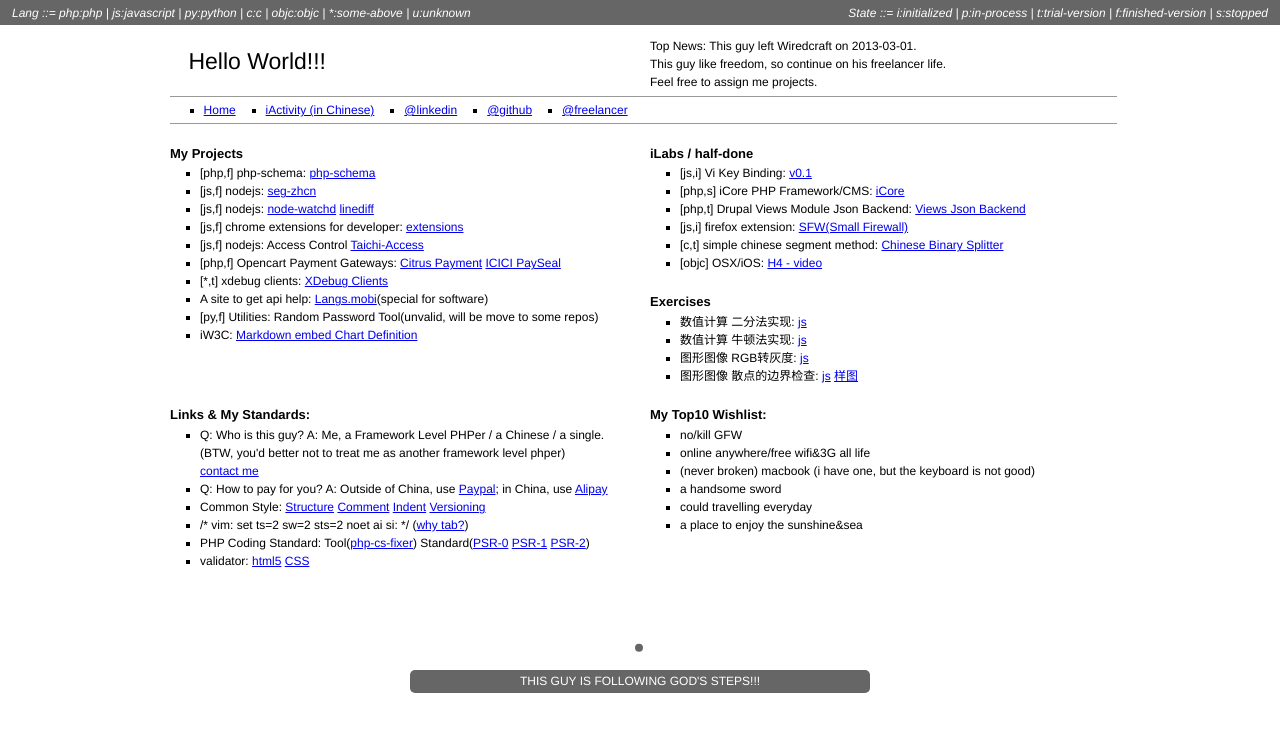
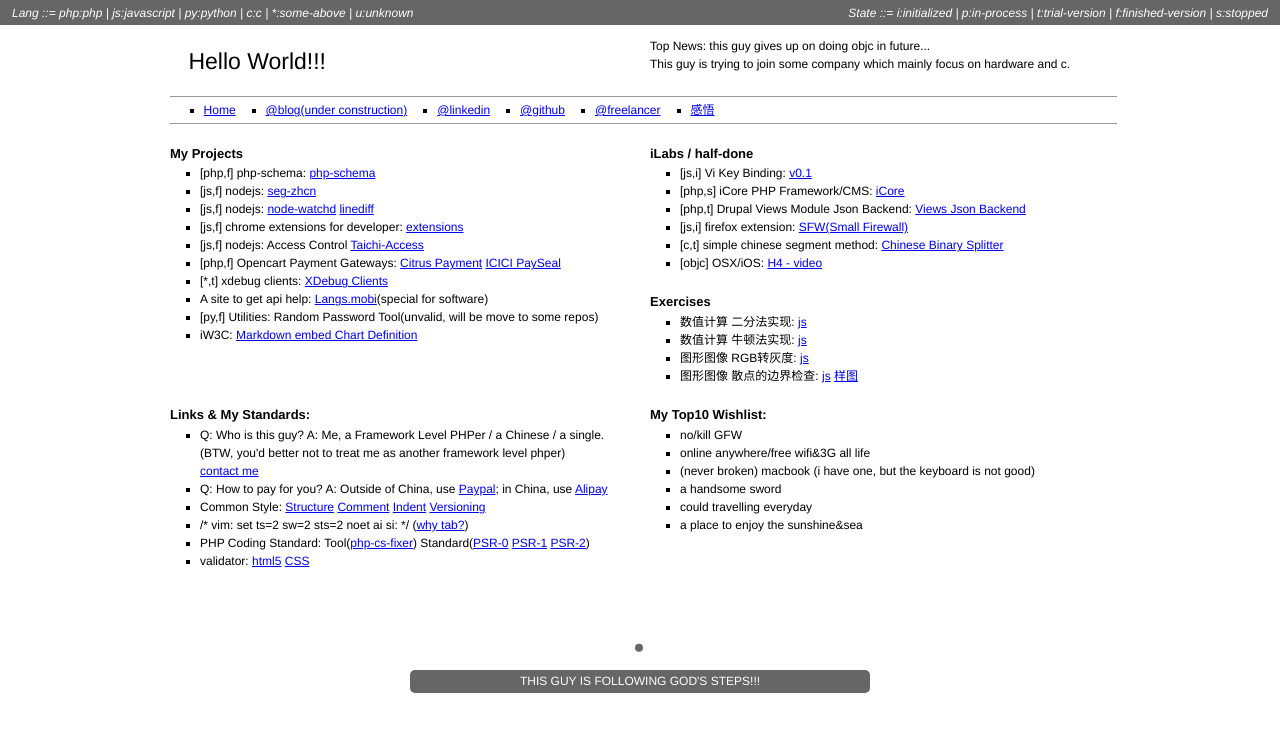
Before and after one commit to yarcowang/yarcowang.github.io, a Jekyll site: the page built from index.html, in a window 1280 px wide. Shown: the top 732 px of the page. Built offline with Jekyll 4.4.1, drawn with Linux system fonts in a browser that asks for light colours.

Commit message:
remove objc; and tech blog link

```diff
--- a/_includes/header.html
+++ b/_includes/header.html
@@ -11,7 +11,7 @@
 
 <div id="bar">
 	<div class="left">
-		Lang ::= php:php | js:javascript | py:python | c:c | objc:objc | *:some-above | u:unknown
+		Lang ::= php:php | js:javascript | py:python | c:c | *:some-above | u:unknown
 	</div>
 	<div class="right">
 		State ::= i:initialized | p:in-process | t:trial-version | f:finished-version | s:stopped
@@ -23,18 +23,18 @@
 		<h2>Hello World!!!</h2>
 	</div>
 	<div id="job">
-		Top News: This guy left Wiredcraft on 2013-03-01. <br />
-		This guy like freedom, so continue on his freelancer life. <br />
-		Feel free to assign me projects.
+		Top News: this guy gives up on doing objc in future... <br />
+		This guy is trying to join some company which mainly focus on hardware and c.<br />
 	</div>
 </header>
 
 <nav>
 	<ul>
 		<li><a href="{{site.url}}">Home</a></li>
-		<li><a href="http://yco.bbish.net">iActivity (in Chinese)</a></li>
+		<li><a href="http://yco.bbish.net">@blog(under construction)</a></li>
 		<li><a href="http://www.linkedin.com/in/yarcowang">@linkedin</a></li>
 		<li><a href="https://github.com/yarcowang">@github</a></li>
 		<li><a href="http://www.freelancer.com/u/yarco.html">@freelancer</a></li>
+		<li><a href="http://yarco.diandian.com">感悟</a></li>
 	</ul>
 </nav>
```
